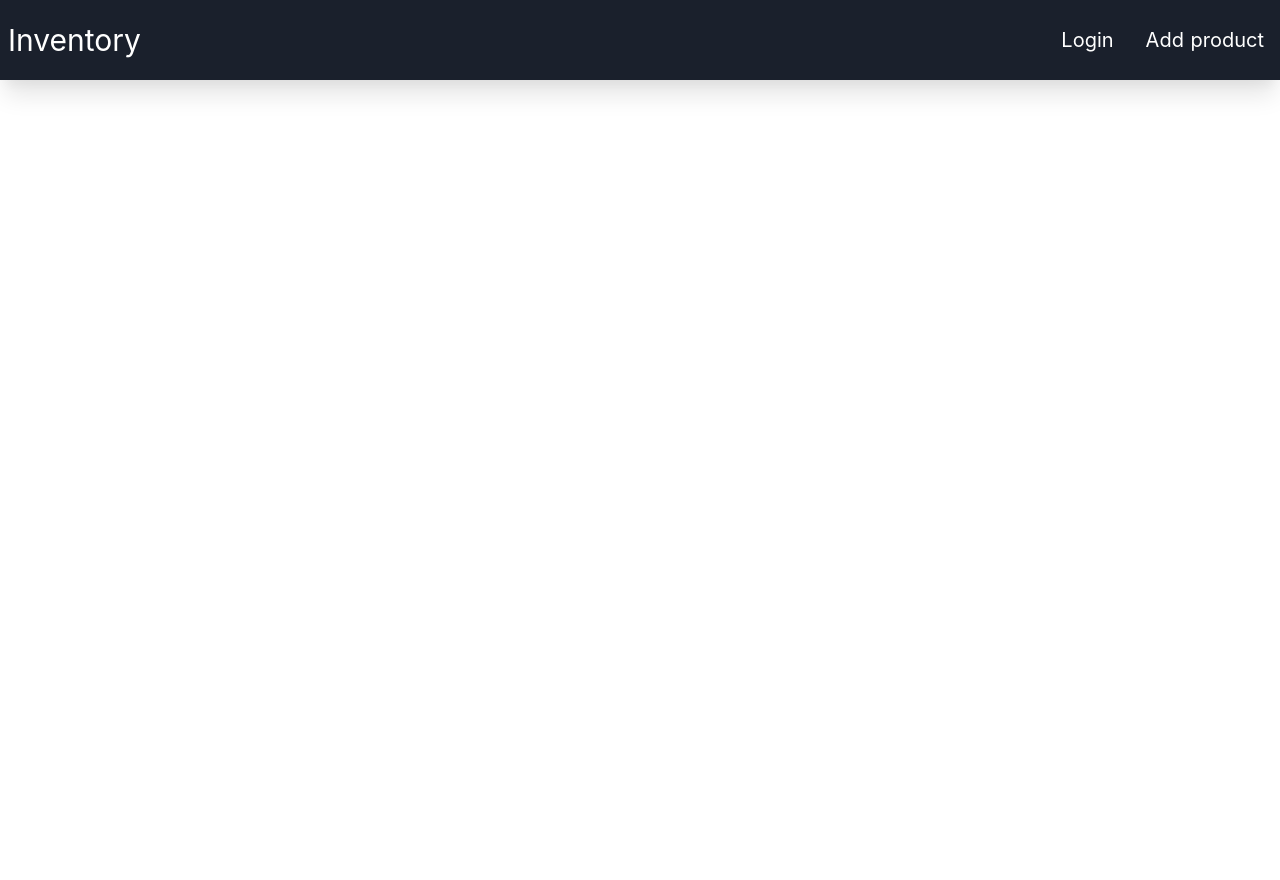
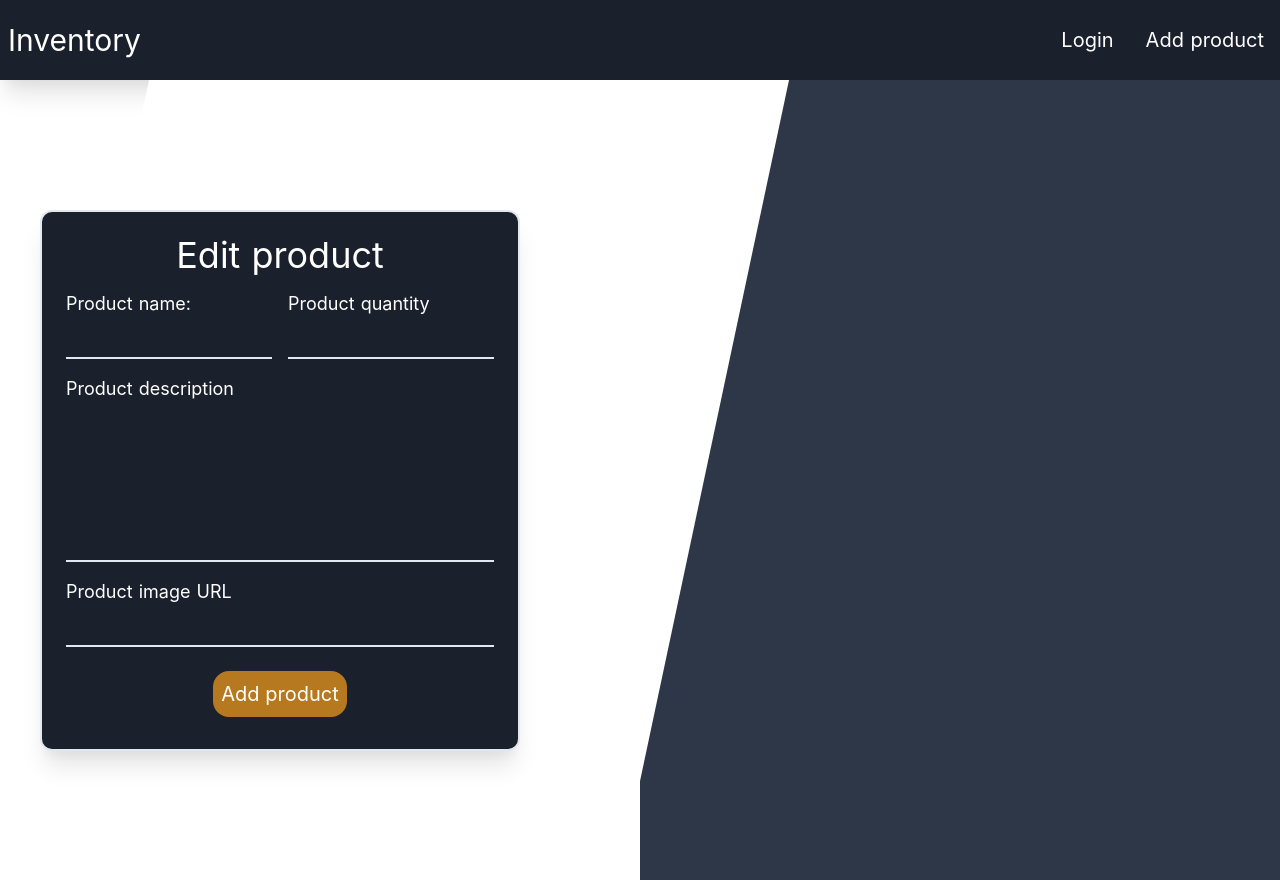
Before and after one commit to ChrisStyles99/nuxt-inventory, a Nuxt app in the folder client/: page /product/edit/1 in a window 1280 px wide. Before the commit the page ends 800 px from the top, so only its background shows below. Built offline with nearby package versions, Linux system fonts and the light colour scheme.

Commit message:
Added edit product page and delete product modal

```diff
--- /dev/null
+++ b/client/components/DeleteModal.vue
@@ -0,0 +1,31 @@
+<template>
+  <div class="modal fixed inset-0 w-full h-full bg-black bg-opacity-25" @click="$emit('hide-modal')">
+    <div class="modal-inner bg-white p-4 z-50 rounded-2xl">
+      <h1 class="text-3xl text-center">
+        Are you sure to delete?
+      </h1>
+      <div class="flex justify-around">
+        <button class="p-3 bg-red-600 text-lg text-white ml-2 rounded">
+          Delete
+        </button>
+        <button class="p-3 bg-blue-600 text-lg text-white mr-2 rounded" @click="$emit('hide-modal')">
+          Cancel
+        </button>
+      </div>
+    </div>
+  </div>
+</template>
+
+<script>
+export default {
+}
+</script>
+
+<style>
+.modal-inner {
+  position: absolute;
+  top: 50%;
+  left: 50%;
+  transform: translate(-50%, -50%);
+}
+</style>
--- a/client/pages/login/index.vue
+++ b/client/pages/login/index.vue
@@ -1,5 +1,8 @@
 <template>
   <div class="container mx-auto h-screen flex justify-center items-center">
+    <svg xmlns="http://www.w3.org/2000/svg" viewBox="0 0 1440 320">
+      <path fill="#111827" fill-opacity="1" d="M0,256L80,224C160,192,320,128,480,112C640,96,800,128,960,138.7C1120,149,1280,139,1360,133.3L1440,128L1440,0L1360,0C1280,0,1120,0,960,0C800,0,640,0,480,0C320,0,160,0,80,0L0,0Z" />
+    </svg>
     <form
       class="bg-gray-900 flex flex-col shadow-xl p-4 rounded-xl w-2/5 text-white"
       @submit.prevent="login"
@@ -45,4 +48,9 @@ export default {
 }
 </script>
 
-<style></style>
+<style scoped>
+  svg {
+    position: absolute;
+    top: 80px;
+  }
+</style>
--- a/client/pages/product/_id.vue
+++ b/client/pages/product/_id.vue
@@ -13,19 +13,33 @@
       </p>
     </div>
     <div class="mx-auto">
-      <button class="p-3 bg-blue-600 text-lg text-white mr-2">
+      <nuxt-link to="/product/edit/1" class="p-3 bg-blue-600 text-lg text-white mr-2">
         Edit Product
-      </button>
-      <button class="p-3 bg-red-600 text-lg text-white ml-2">
+      </nuxt-link>
+      <button class="p-3 bg-red-600 text-lg text-white ml-2" @click="activeModal = true">
         Delete Product
       </button>
+      <DeleteModal v-if="activeModal" @hide-modal="activeModal = false" />
     </div>
   </div>
 </template>
 
 <script>
+import DeleteModal from '@/components/DeleteModal.vue'
 export default {
-
+  components: {
+    DeleteModal
+  },
+  data () {
+    return {
+      activeModal: false
+    }
+  }
+  // methods: {
+  //   hideModal () {
+  //     this.activeModal = false
+  //   }
+  // }
 }
 </script>
 
--- /dev/null
+++ b/client/pages/product/edit/_id.vue
@@ -0,0 +1,49 @@
+<template>
+  <div class="edit-product h-screen grid grid-cols-2">
+    <form class="z-10 w-3/4 my-auto ml-10 border-2 bg-gray-900 grid grid-cols-2 text-white shadow-xl rounded-xl p-4">
+      <h1 class="text-4xl col-span-2 text-center">
+        Edit product
+      </h1>
+      <div class="flex flex-col p-2">
+        <label class="text-lg">Product name:</label>
+        <input class="bg-gray-900 p-2 border-0 border-b-2 outline-none focus:border-yellow-700" type="text">
+      </div>
+      <div class="flex flex-col p-2">
+        <label class="text-lg">Product quantity</label>
+        <input class="bg-gray-900 p-2 border-0 border-b-2 outline-none focus:border-yellow-700" type="number">
+      </div>
+      <div class="col-span-2 flex flex-col p-2">
+        <label class="text-lg">Product description</label>
+        <textarea class="bg-gray-900 p-2 border-0 border-b-2 outline-none h-40 resize-none focus:border-yellow-700" />
+      </div>
+      <div class="col-span-2 flex flex-col p-2">
+        <label class="text-lg">Product image URL</label>
+        <input class="bg-gray-900 p-2 border-0 border-b-2 outline-none focus:border-yellow-700" type="url">
+      </div>
+      <div class="col-span-2 m-auto p-4">
+        <button class="bg-yellow-700 p-2 text-xl rounded-2xl hover:bg-yellow-600" type="submit">
+          Add product
+        </button>
+      </div>
+    </form>
+    <div class="w-full h-screen bg-gray-800 transform z-0" />
+  </div>
+</template>
+
+<script>
+export default {}
+</script>
+
+<style>
+.edit-product::after {
+  content: '';
+  position: absolute;
+  top: 80px;
+  left: 5%;
+  width: 50%;
+  height: 100%;
+  background-color: #fff;
+  z-index: 1;
+  transform: skewX(-12deg);
+}
+</style>
```
